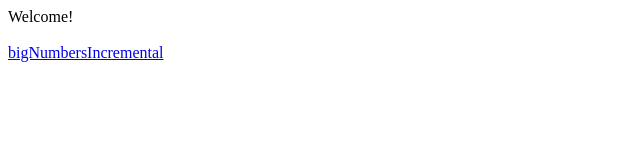
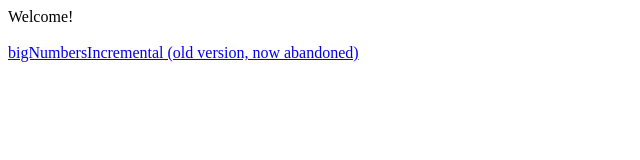
Before and after one commit to 00zerro/mainPage, a plain HTML site: page index.html in a window 1280 px wide. Shown: the whole page, without its empty margins (0-640 px from the left). Drawn offline with Linux system fonts and the light colour scheme.

Commit message:
Update index.html

```diff
--- a/index.html
+++ b/index.html
@@ -10,7 +10,7 @@
 
     Welcome!<br><Br>
 
-    <a href="https://00zerro.github.io/bignumbersincremental/">bigNumbersIncremental</a>
+    <a href="https://00zerro.github.io/bignumbersincremental/">bigNumbersIncremental (old version, now abandoned)</a><br>
 
     <script src="script.js"></script>
 </body>
```
